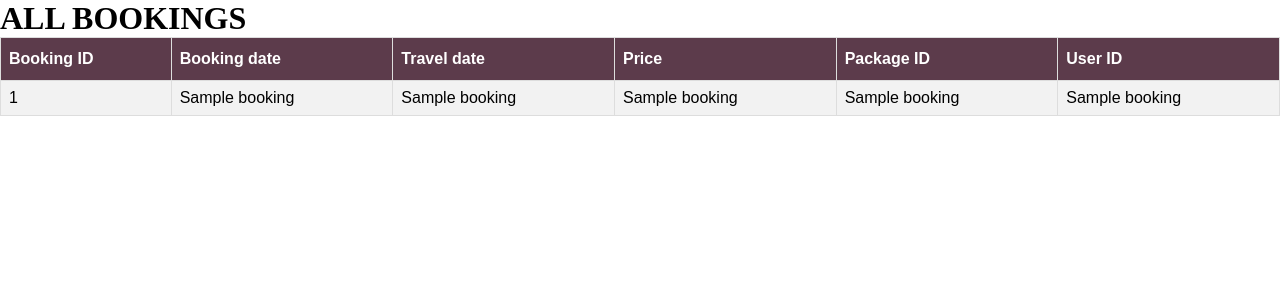
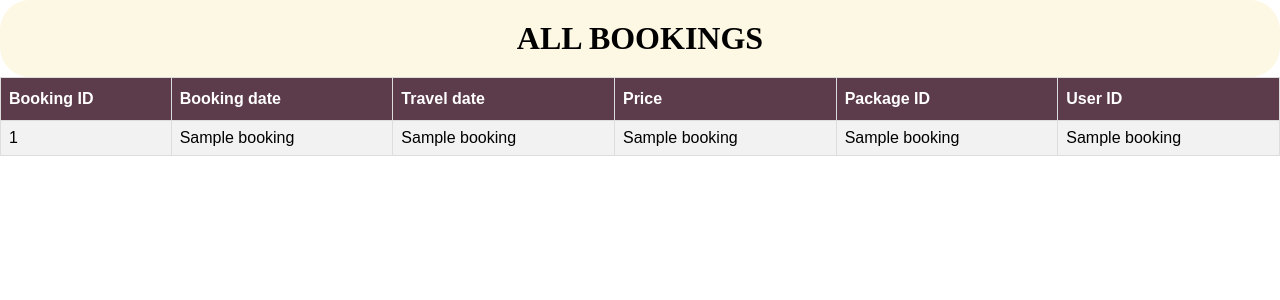
Before and after one commit to KiranRaghavendra1248/Tourism-and-Travel-Web-Application, a Flask app: template templates/bookings.html in a window 1280 px wide. Shown: the top 300 px of the page. Run offline with Flask 2, Linux system fonts and the light colour scheme; the template is opened without the code that fills it: most values are stand-ins (such as "Sample title", 1, 10 or a date in 2020); parts of the project's set-up code (start-up, migrations or seed data) failed here and were passed over; some libraries are stand-ins or nearby versions.

Commit message:
headings

```diff
--- a/templates/bookings.html
+++ b/templates/bookings.html
@@ -1,4 +1,4 @@
-<h1>ALL BOOKINGS</h1>
+<h1 style="text-align: center; background-color: #fcf8e3; border-radius:30px; padding: 20px; ">ALL BOOKINGS</h1>
 <head>
         <link rel= "stylesheet" type= "text/css" href= "{{ url_for('static',filename='styles/styles.css') }}">
 </head>
```
